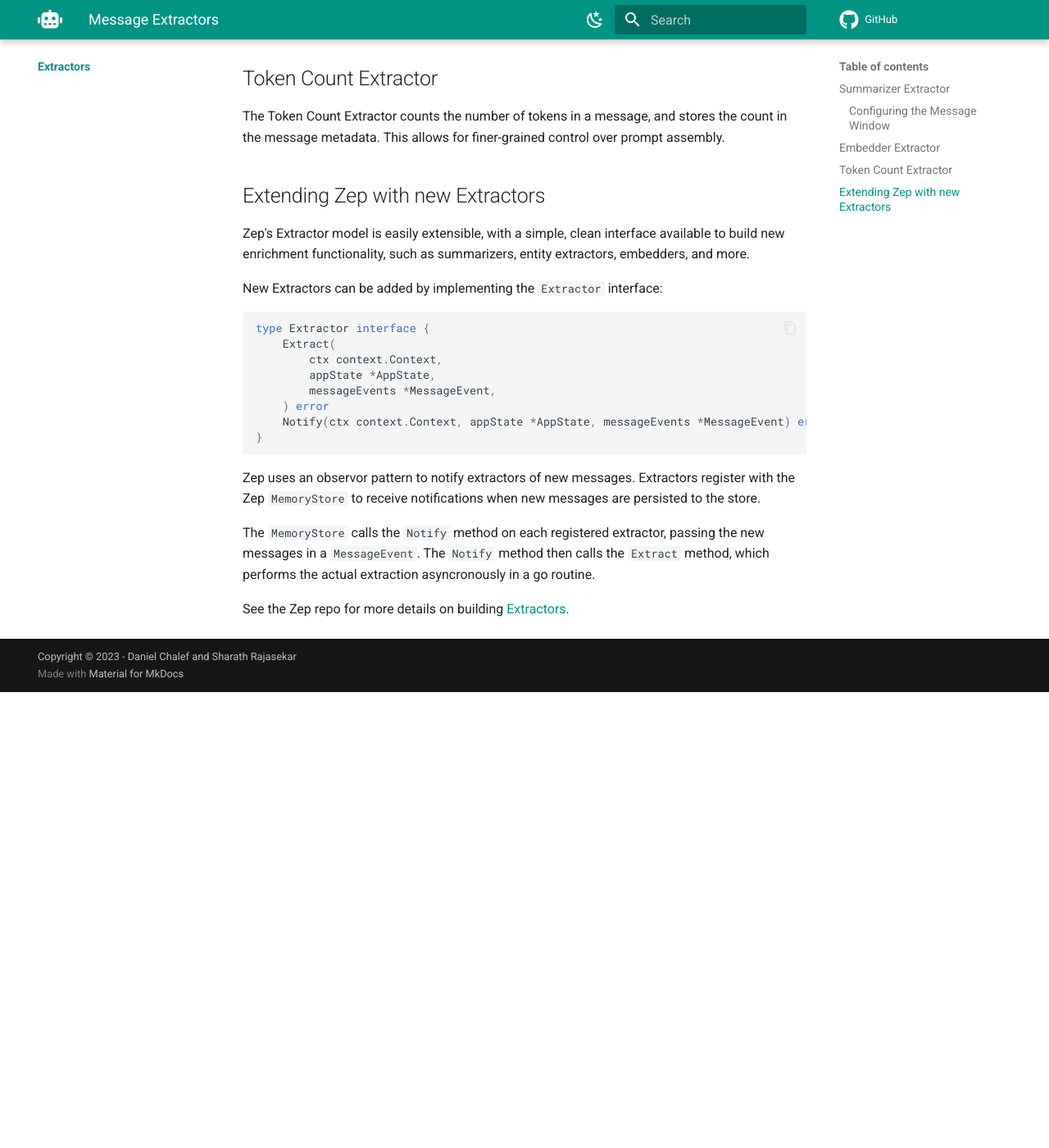
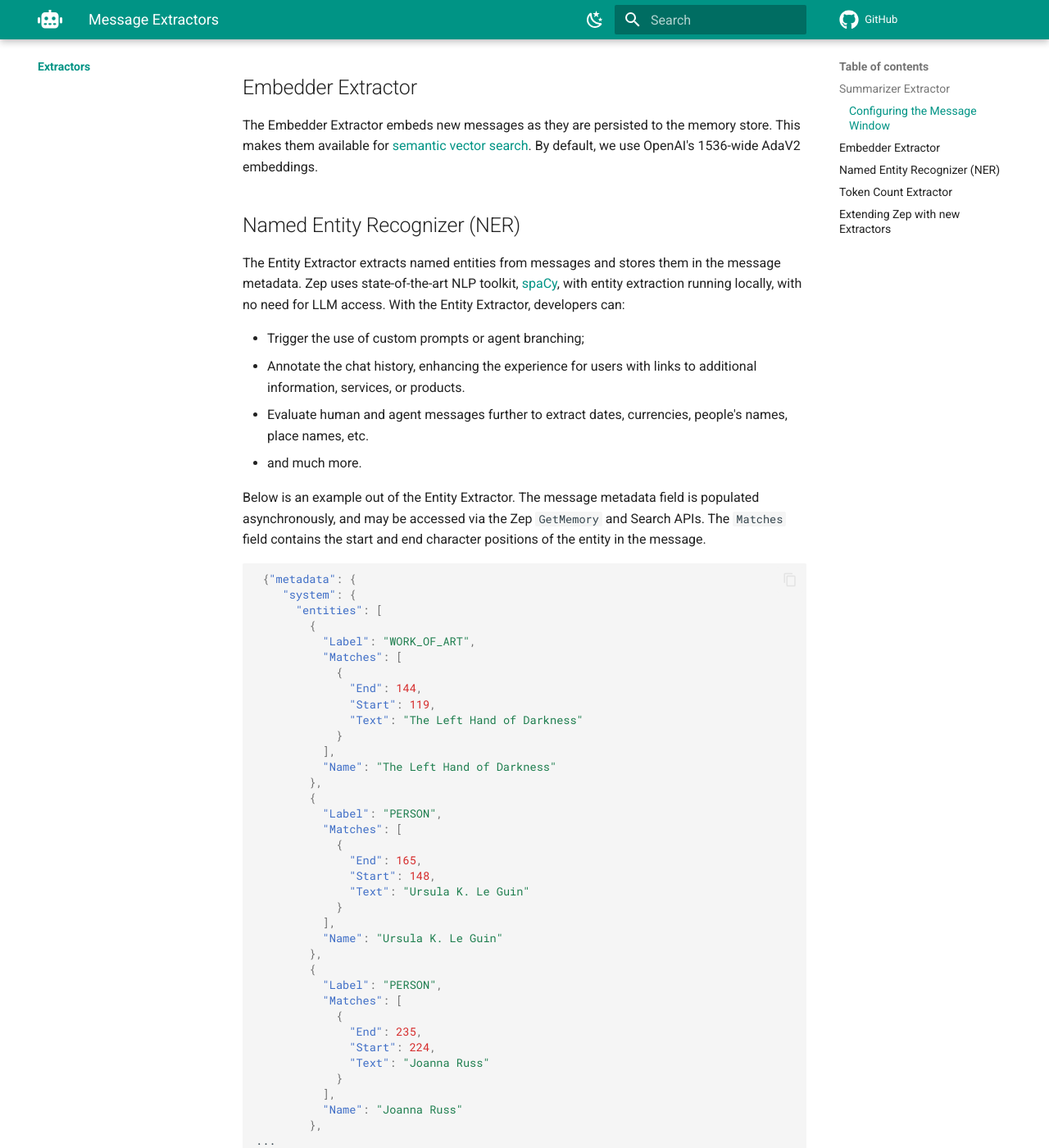
Before and after one commit to getzep/docs.getzep.com, an MkDocs documentation site: the page built from docs/extractors/index.md, in a window 1280 px wide and 1400 px high, scrolled down 1097 px. Shown: the whole window at 82% size. Built offline with MkDocs 1.6.1 and Material for MkDocs 9.7.7, drawn with Linux system fonts in a browser that asks for light colours; comment, search, counter and statistics services are not loaded; before the commit the page ends 1941 px from its top, so only the background shows below that; some of the changed text lies outside the part shown.

Commit message:
docs for entityextractor

````diff
--- a/docs/extractors/index.md
+++ b/docs/extractors/index.md
@@ -4,7 +4,12 @@ Zep Extractors extract information from messages. Currently, Zep has three extra
 
 - A progressive summarizer
 - An embedding vectorizer
+- A Named Entity Recognizer (NER)
 - A token counter
+
+!!! note
+
+    Extractors run asycronously. This ensures that the chat experience is not impacted by the time it takes to extract information from messages. Howeever, this does mean that the extracted information may not be immediately available after message persistence.
 
 ## Summarizer Extractor
 
@@ -25,6 +30,61 @@ The Message Window is defined in the [Zep config file](/deployment/config).
 ## Embedder Extractor
 
 The Embedder Extractor embeds new messages as they are persisted to the memory store. This makes them available for [semantic vector search](/memory_search). By default, we use OpenAI's 1536-wide AdaV2 embeddings.
+
+## Named Entity Recognizer (NER)
+
+The Entity Extractor extracts named entities from messages and stores them in the message metadata. Zep uses state-of-the-art NLP toolkit, [spaCy](https://spacy.io/), with entity extraction running locally, with no need for LLM access. With the Entity Extractor, developers can:
+
+- Trigger the use of custom prompts or agent branching;
+- Annotate the chat history, enhancing the experience for users with links to additional information, services, or products.
+- Evaluate human and agent messages further to extract dates, currencies, people's names, place names, etc.
+- and much more.
+
+Below is an example out of the Entity Extractor. The message metadata field is populated asynchronously, and may be accessed via the Zep `GetMemory` and Search APIs. The `Matches` field contains the start and end character positions of the entity in the message.
+
+```json
+ {"metadata": {
+    "system": {
+      "entities": [
+        {
+          "Label": "WORK_OF_ART",
+          "Matches": [
+            {
+              "End": 144,
+              "Start": 119,
+              "Text": "The Left Hand of Darkness"
+            }
+          ],
+          "Name": "The Left Hand of Darkness"
+        },
+        {
+          "Label": "PERSON",
+          "Matches": [
+            {
+              "End": 165,
+              "Start": 148,
+              "Text": "Ursula K. Le Guin"
+            }
+          ],
+          "Name": "Ursula K. Le Guin"
+        },
+        {
+          "Label": "PERSON",
+          "Matches": [
+            {
+              "End": 235,
+              "Start": 224,
+              "Text": "Joanna Russ"
+            }
+          ],
+          "Name": "Joanna Russ"
+        },
+...
+```
+
+We're currently using spaCy's smallest English language model, `en_core_web_sm`, for entity extraction. This provides a good balance between accuracy and inference time, with the latter being important for low-latency chat applications.
+
+The [spaCy source code](https://github.com/explosion/spaCy/blob/9b7a59c325c85f49f8e978c9d9b8b29b42e577cb/spacy/glossary.py#L328) has list of entity labels and their descriptions.
 
 ## Token Count Extractor
 
````
Also changed, not shown: docs/index.md (+1 -0 lines).
